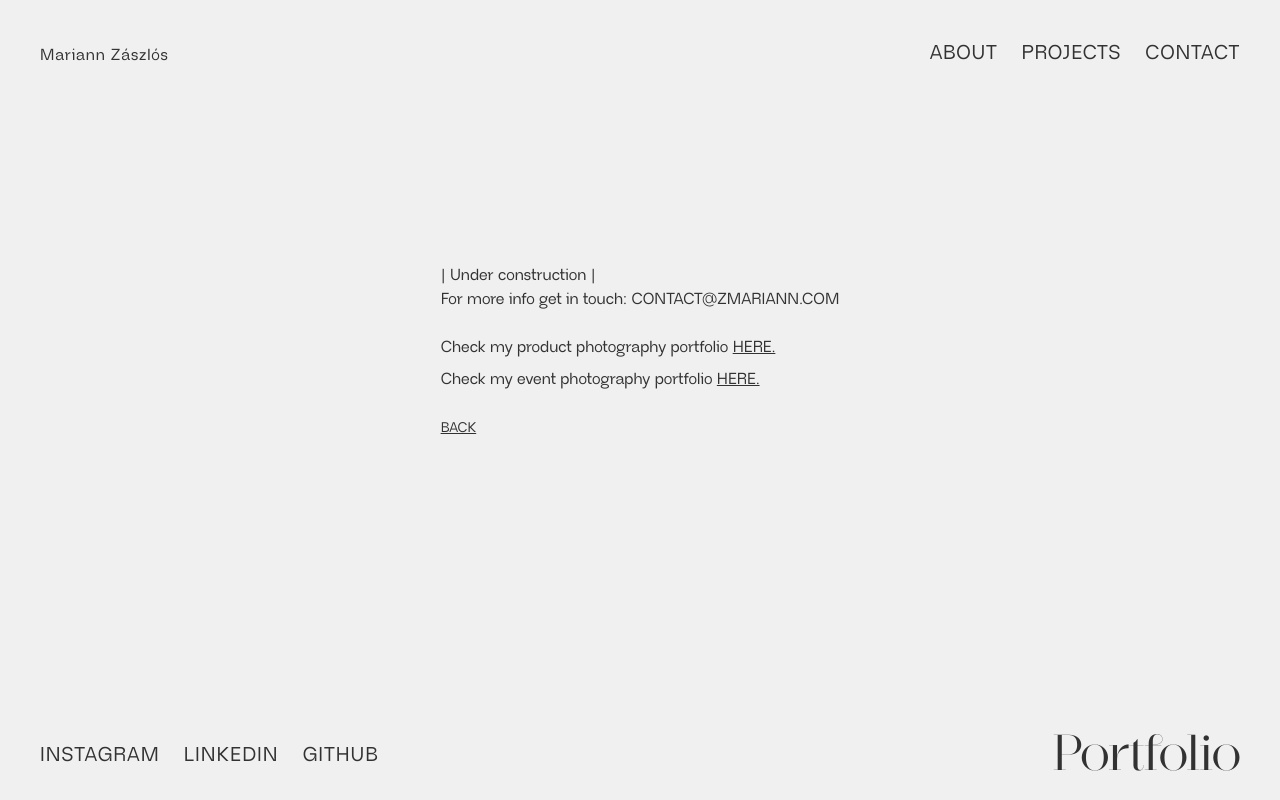
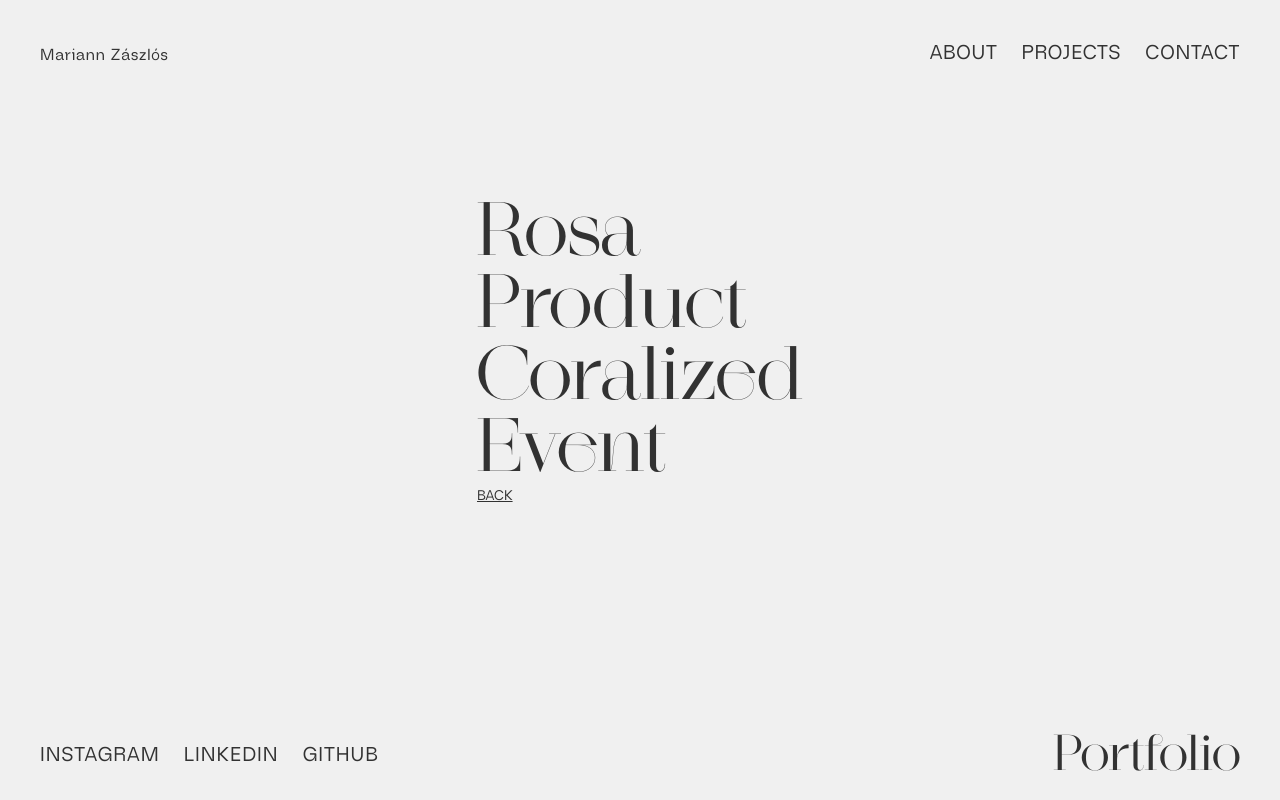
Before and after one commit to zmariann/portfolio2025, a Next.js app: page /portfolio/projects/photography in a window 1280 px wide. Built offline with nearby package versions, Linux system fonts and the light colour scheme.

Commit message:
add small design change

```diff
--- a/app/portfolio/projects/photography/page.tsx
+++ b/app/portfolio/projects/photography/page.tsx
@@ -1,37 +1,18 @@
 import BackLink from "@/app/_components/back-link";
+import Link from "next/link";
+import { linksPhoto } from "@/app/_components/links-inside";
 
 export default function Photography() {
   return (
-    <section className="w-full min-h-[60vh] flex justify-center items-center flex-col">
-      <div className="m-5">
-        <h1>| Under construction |</h1>
-        <p className="mb-6">
-          For more info get in touch: CONTACT@ZMARIANN.COM{" "}
-        </p>
-        <div className="mb-6">
-          <p className="mb-2">
-            Check my product photography portfolio{" "}
-            <a
-              href="/photography/product.pdf"
-              target="_blank"
-              rel="noopener noreferrer"
-              className="underline uppercase"
-            >
-              here.
-            </a>
-          </p>
-          <p>
-            Check my event photography portfolio{" "}
-            <a
-              href="/photography/event.pdf"
-              target="_blank"
-              rel="noopener noreferrer"
-              className="underline uppercase"
-            >
-              here.
-            </a>
-          </p>
-        </div>
+    <section className="w-full min-h-[60vh] flex justify-center items-center flex-col sm:text-7xl text-5xl font-[family-name:var(--regonia-font)] mb-5">
+      <div className="flex flex-col items-start">
+        {linksPhoto.map((link) => {
+          return (
+            <Link href={link.href} key={link.name}>
+              {link.name}
+            </Link>
+          );
+        })}
         <BackLink></BackLink>
       </div>
     </section>
```
